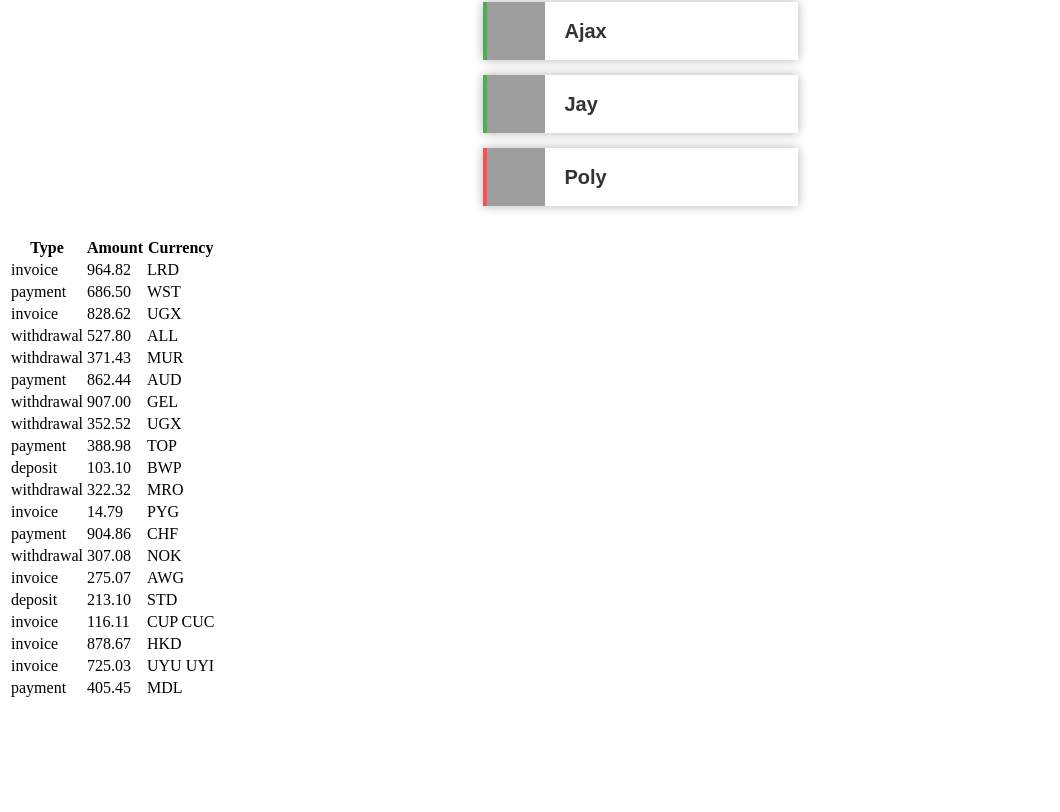
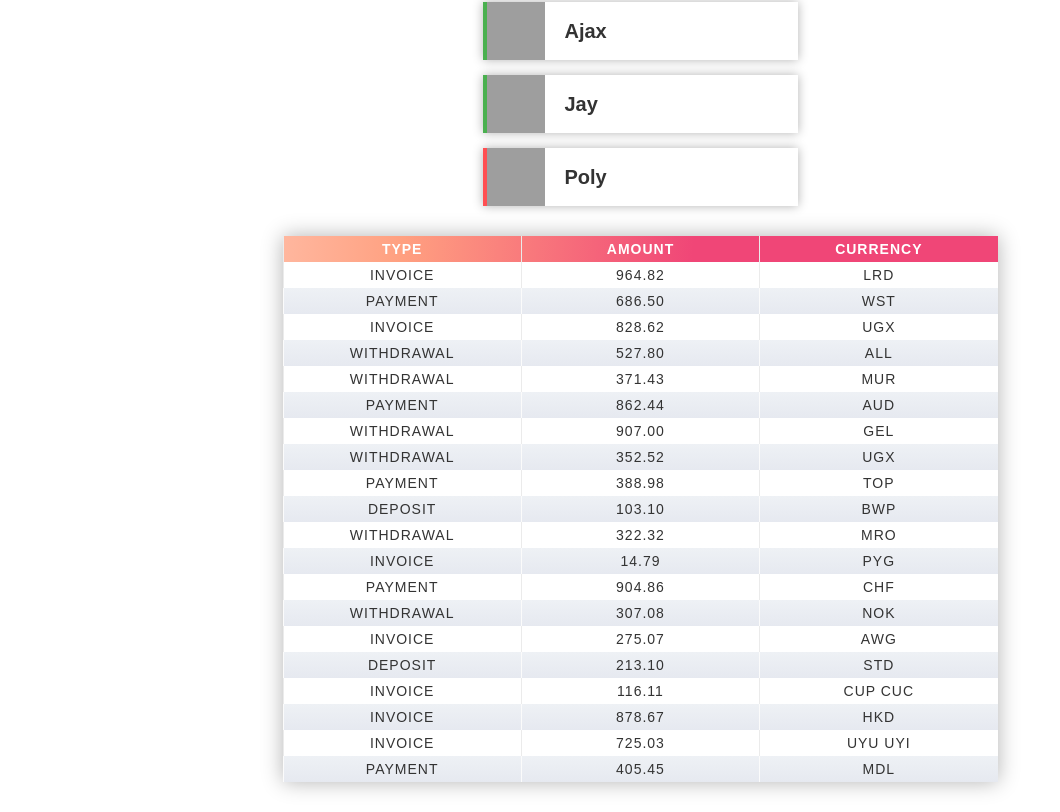
Before and after one commit to yurii-corssa/goit-react-hw-01-components, a React (Create React App) app: page / in a window 1280 px wide. Shown: the part 798-1610 px from the top of the page, without its empty margins (0-1060 px from the left). Before the commit the page ends 1506 px from the top, so only its background shows below. Built offline with nearby package versions, Linux system fonts and the light colour scheme; grey boxes are pictures that could not be loaded.

Commit message:
create styles tranaction history

```diff
--- a/src/components/TransactionHistory/BodyTable/BodyTable.jsx
+++ b/src/components/TransactionHistory/BodyTable/BodyTable.jsx
@@ -1,12 +1,20 @@
+import PropTypes from 'prop-types';
+
+import { BodyCell, BodyRow } from './BodyTable.styled';
+
 export const BodyTable = ({ data }) => {
   return data.map(transaction => {
     const { id, type, amount, currency } = transaction;
     return (
-      <tr key={id}>
-        <td>{type}</td>
-        <td>{amount}</td>
-        <td>{currency}</td>
-      </tr>
+      <BodyRow key={id}>
+        <BodyCell>{type}</BodyCell>
+        <BodyCell>{amount}</BodyCell>
+        <BodyCell>{currency}</BodyCell>
+      </BodyRow>
     );
   });
 };
+
+BodyTable.propTypes = {
+  data: PropTypes.arrayOf(PropTypes.objectOf(PropTypes.string)),
+};
--- /dev/null
+++ b/src/components/TransactionHistory/BodyTable/BodyTable.styled.js
@@ -0,0 +1,23 @@
+import { styled } from 'styled-components';
+
+export const BodyRow = styled.tr`
+  display: flex;
+  &:nth-child(even) {
+    background-image: linear-gradient(to top, #e6e9f0 0%, #eef1f5 100%);
+    td {
+      border-left: 1px solid #fbfbfb;
+    }
+  }
+`;
+
+export const BodyCell = styled.td`
+  width: calc(100% / 3);
+  text-transform: uppercase;
+  text-align: center;
+  font-weight: 300;
+  font-size: 14px;
+  letter-spacing: 1px;
+
+  padding: 5px 0;
+  border-left: 1px solid #ebebeb;
+`;
--- a/src/components/TransactionHistory/TransactionHistory.jsx
+++ b/src/components/TransactionHistory/TransactionHistory.jsx
@@ -1,19 +1,20 @@
 import { BodyTable } from './BodyTable/BodyTable';
+import { Head, HeadCell, HeadRow, Table } from './TransactionHistory.styled';
 import dataTransactions from './transactions.json';
 
 export const TransactionHistory = () => {
   return (
-    <table className="transaction-history">
-      <thead>
-        <tr>
-          <th>Type</th>
-          <th>Amount</th>
-          <th>Currency</th>
-        </tr>
-      </thead>
+    <Table>
+      <Head>
+        <HeadRow>
+          <HeadCell>Type</HeadCell>
+          <HeadCell>Amount</HeadCell>
+          <HeadCell>Currency</HeadCell>
+        </HeadRow>
+      </Head>
       <tbody>
         <BodyTable data={dataTransactions} />
       </tbody>
-    </table>
+    </Table>
   );
 };
--- /dev/null
+++ b/src/components/TransactionHistory/TransactionHistory.styled.js
@@ -0,0 +1,36 @@
+import { styled } from 'styled-components';
+
+export const Table = styled.table`
+  display: flex;
+  flex-direction: column;
+  width: 715px;
+  padding: 0;
+  margin: 30px auto;
+  font-size: 14px;
+  font-family: 'Exo 2', sans-serif;
+  color: #333;
+  box-shadow: 0 0 20px rgba(0, 0, 0, 0.3);
+`;
+
+export const Head = styled.thead``;
+
+export const HeadRow = styled.tr`
+  display: flex;
+  background-image: radial-gradient(
+    circle 1003px at 87.3% 129.3%,
+    rgba(240, 70, 119, 1) 21.4%,
+    rgba(255, 160, 128, 1) 50.4%,
+    rgba(255, 255, 255, 1) 100.2%
+  );
+`;
+
+export const HeadCell = styled.th`
+  width: calc(100% / 3);
+  text-transform: uppercase;
+  font-weight: 700;
+  font-size: 14px;
+  letter-spacing: 1px;
+  color: #fff;
+  padding: 5px 0;
+  border-left: 1px solid #ebebeb;
+`;
```
